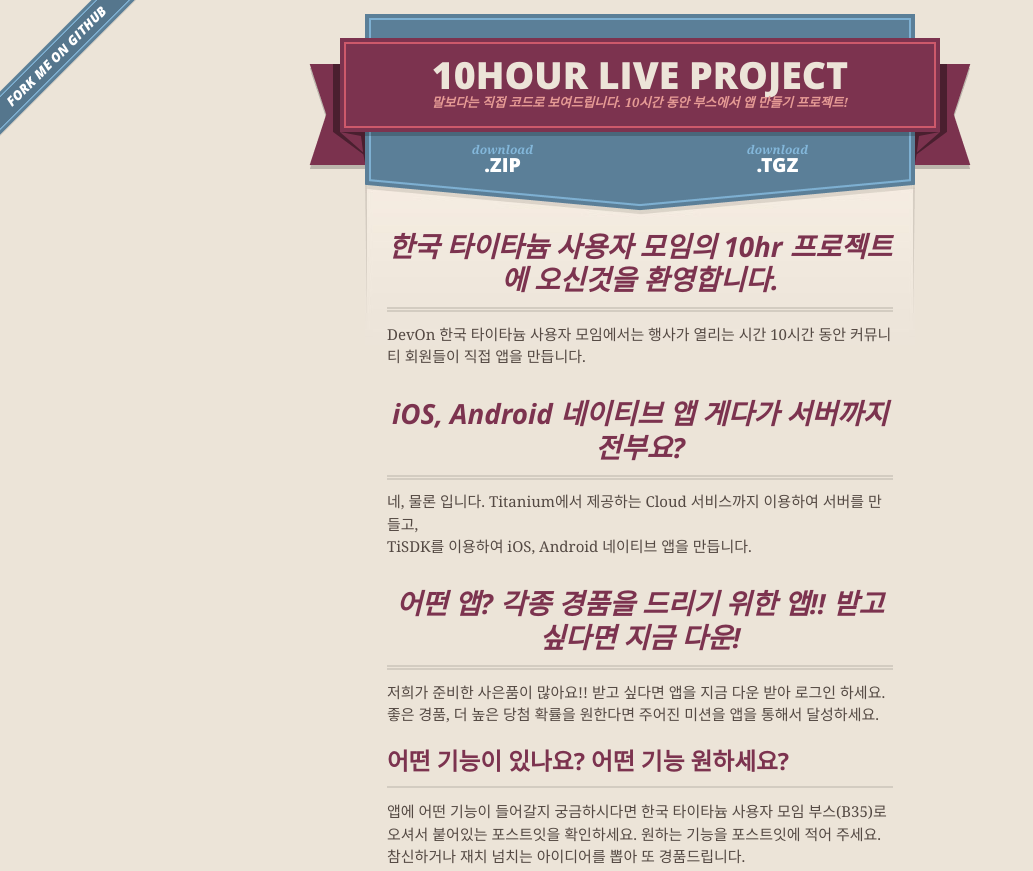
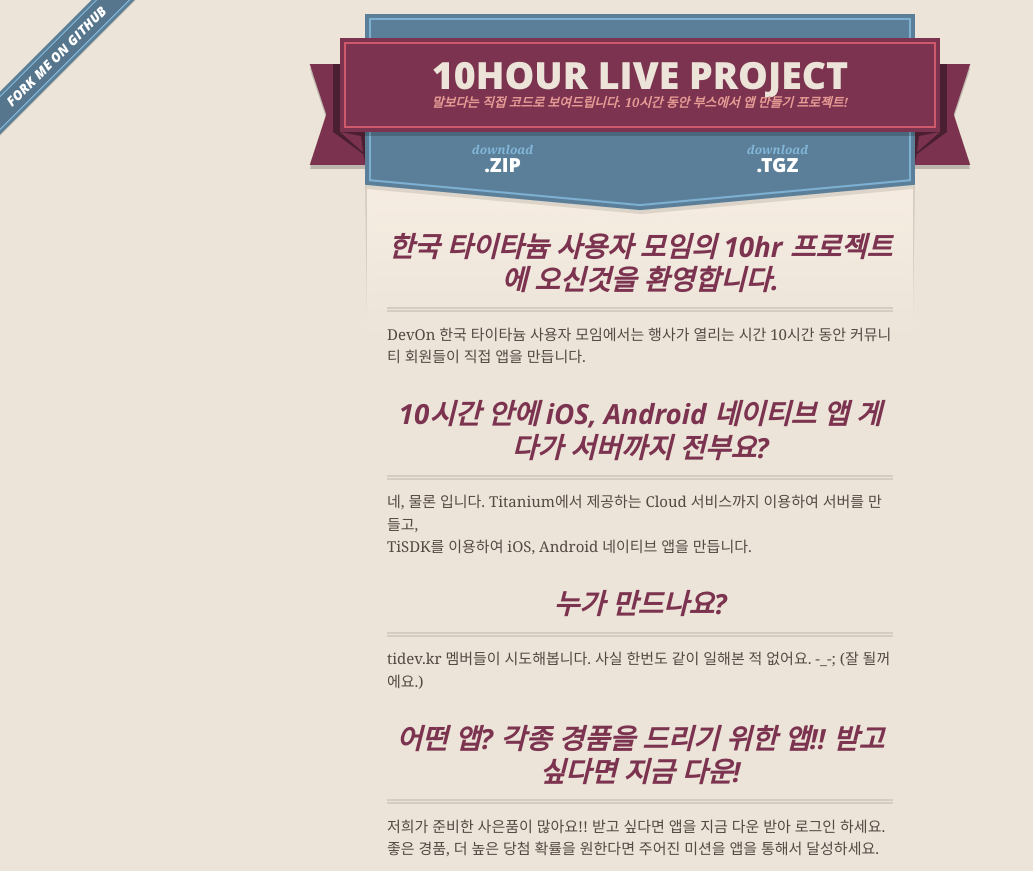
Before and after one commit to tidevkr/tidev10hr, a plain HTML site: page index.html in a window 1280 px wide. Shown: the top 871 px of the page, without its empty margins (0-1033 px from the left). Drawn offline with nearby package versions, Linux system fonts and the light colour scheme.

Commit message:
Create gh-pages branch via GitHub

```diff
--- a/index.html
+++ b/index.html
@@ -52,10 +52,15 @@
 <p>DevOn 한국 타이타늄 사용자 모임에서는 행사가 열리는 시간 10시간 동안 커뮤니티 회원들이 직접 앱을 만듭니다.</p>
 
 <h3>
-<a name="ios-android-%EB%84%A4%EC%9D%B4%ED%8B%B0%EB%B8%8C-%EC%95%B1-%EA%B2%8C%EB%8B%A4%EA%B0%80-%EC%84%9C%EB%B2%84%EA%B9%8C%EC%A7%80-%EC%A0%84%EB%B6%80%EC%9A%94" class="anchor" href="#ios-android-%EB%84%A4%EC%9D%B4%ED%8B%B0%EB%B8%8C-%EC%95%B1-%EA%B2%8C%EB%8B%A4%EA%B0%80-%EC%84%9C%EB%B2%84%EA%B9%8C%EC%A7%80-%EC%A0%84%EB%B6%80%EC%9A%94"><span class="octicon octicon-link"></span></a>iOS, Android 네이티브 앱 게다가 서버까지 전부요?</h3>
+<a name="10%EC%8B%9C%EA%B0%84-%EC%95%88%EC%97%90-ios-android-%EB%84%A4%EC%9D%B4%ED%8B%B0%EB%B8%8C-%EC%95%B1-%EA%B2%8C%EB%8B%A4%EA%B0%80-%EC%84%9C%EB%B2%84%EA%B9%8C%EC%A7%80-%EC%A0%84%EB%B6%80%EC%9A%94" class="anchor" href="#10%EC%8B%9C%EA%B0%84-%EC%95%88%EC%97%90-ios-android-%EB%84%A4%EC%9D%B4%ED%8B%B0%EB%B8%8C-%EC%95%B1-%EA%B2%8C%EB%8B%A4%EA%B0%80-%EC%84%9C%EB%B2%84%EA%B9%8C%EC%A7%80-%EC%A0%84%EB%B6%80%EC%9A%94"><span class="octicon octicon-link"></span></a>10시간 안에 iOS, Android 네이티브 앱 게다가 서버까지 전부요?</h3>
 
 <p>네, 물론 입니다. Titanium에서 제공하는 Cloud 서비스까지 이용하여 서버를 만들고,<br>
 TiSDK를 이용하여 iOS, Android 네이티브 앱을 만듭니다.</p>
+
+<h3>
+<a name="%EB%88%84%EA%B0%80-%EB%A7%8C%EB%93%9C%EB%82%98%EC%9A%94" class="anchor" href="#%EB%88%84%EA%B0%80-%EB%A7%8C%EB%93%9C%EB%82%98%EC%9A%94"><span class="octicon octicon-link"></span></a>누가 만드나요?</h3>
+
+<p>tidev.kr 멤버들이 시도해봅니다. 사실 한번도 같이 일해본 적 없어요. -_-; (잘 될꺼에요.)</p>
 
 <h3>
 <a name="%EC%96%B4%EB%96%A4-%EC%95%B1-%EA%B0%81%EC%A2%85-%EA%B2%BD%ED%92%88%EC%9D%84-%EB%93%9C%EB%A6%AC%EA%B8%B0-%EC%9C%84%ED%95%9C-%EC%95%B1-%EB%B0%9B%EA%B3%A0-%EC%8B%B6%EB%8B%A4%EB%A9%B4-%EC%A7%80%EA%B8%88-%EB%8B%A4%EC%9A%B4" class="anchor" href="#%EC%96%B4%EB%96%A4-%EC%95%B1-%EA%B0%81%EC%A2%85-%EA%B2%BD%ED%92%88%EC%9D%84-%EB%93%9C%EB%A6%AC%EA%B8%B0-%EC%9C%84%ED%95%9C-%EC%95%B1-%EB%B0%9B%EA%B3%A0-%EC%8B%B6%EB%8B%A4%EB%A9%B4-%EC%A7%80%EA%B8%88-%EB%8B%A4%EC%9A%B4"><span class="octicon octicon-link"></span></a>어떤 앱? 각종 경품을 드리기 위한 앱!! 받고 싶다면 지금 다운!</h3>
--- a/params.json
+++ b/params.json
@@ -1 +1 @@
-{"name":"10Hour Live Project","tagline":"말보다는 직접 코드로 보여드립니다. 10시간 동안 부스에서 앱 만들기 프로젝트!","body":"### 한국 타이타늄 사용자 모임의 10hr 프로젝트에 오신것을 환영합니다.\r\nDevOn 한국 타이타늄 사용자 모임에서는 행사가 열리는 시간 10시간 동안 커뮤니티 회원들이 직접 앱을 만듭니다.\r\n\r\n### iOS, Android 네이티브 앱 게다가 서버까지 전부요?\r\n네, 물론 입니다. Titanium에서 제공하는 Cloud 서비스까지 이용하여 서버를 만들고,  \r\nTiSDK를 이용하여 iOS, Android 네이티브 앱을 만듭니다.\r\n\r\n### 어떤 앱? 각종 경품을 드리기 위한 앱!! 받고 싶다면 지금 다운!\r\n저희가 준비한 사은품이 많아요!! 받고 싶다면 앱을 지금 다운 받아 로그인 하세요. 좋은 경품, 더 높은 당첨 확률을 원한다면 주어진 미션을 앱을 통해서 달성하세요.\r\n\r\n#### 어떤 기능이 있나요? 어떤 기능 원하세요?\r\n앱에 어떤 기능이 들어갈지 궁금하시다면 한국 타이타늄 사용자 모임 부스(B35)로 오셔서 붙어있는 포스트잇을 확인하세요. 원하는 기능을 포스트잇에 적어 주세요. 참신하거나 재치 넘치는 아이디어를 뽑아 또 경품드립니다.\r\n\r\n### 앱 다운로드\r\n아직 첫 배포가 이루어지지 않았습니다. 지금 열심히 만들고 있어요.\r\n\r\n* iOS : \r\n* Android : \r\n\r\n### 타이타늄이 어떤거죠? 해볼래요~! 미트업으로 오세요!\r\n궁금하세요? 해보신다고요! 환영합니다. 일단 26일(토) 오후 4시 30분 타이타늄 미트업으로 오세요. 타이타늄의 과거, 현재, 미래에 대한 이야기, Alloy Widget 만들기, 첫 타이타늄 앱 개발 경험등 재미있는 이야기가 준비 중입니다.","google":"UA-42117368-2","note":"Don't delete this file! It's used internally to help with page regeneration."}
+{"name":"10Hour Live Project","tagline":"말보다는 직접 코드로 보여드립니다. 10시간 동안 부스에서 앱 만들기 프로젝트!","body":"### 한국 타이타늄 사용자 모임의 10hr 프로젝트에 오신것을 환영합니다.\r\nDevOn 한국 타이타늄 사용자 모임에서는 행사가 열리는 시간 10시간 동안 커뮤니티 회원들이 직접 앱을 만듭니다.\r\n\r\n### 10시간 안에 iOS, Android 네이티브 앱 게다가 서버까지 전부요?\r\n네, 물론 입니다. Titanium에서 제공하는 Cloud 서비스까지 이용하여 서버를 만들고,  \r\nTiSDK를 이용하여 iOS, Android 네이티브 앱을 만듭니다.\r\n\r\n### 누가 만드나요?\r\ntidev.kr 멤버들이 시도해봅니다. 사실 한번도 같이 일해본 적 없어요. -_-; (잘 될꺼에요.)\r\n\r\n### 어떤 앱? 각종 경품을 드리기 위한 앱!! 받고 싶다면 지금 다운!\r\n저희가 준비한 사은품이 많아요!! 받고 싶다면 앱을 지금 다운 받아 로그인 하세요. 좋은 경품, 더 높은 당첨 확률을 원한다면 주어진 미션을 앱을 통해서 달성하세요.\r\n\r\n#### 어떤 기능이 있나요? 어떤 기능 원하세요?\r\n앱에 어떤 기능이 들어갈지 궁금하시다면 한국 타이타늄 사용자 모임 부스(B35)로 오셔서 붙어있는 포스트잇을 확인하세요. 원하는 기능을 포스트잇에 적어 주세요. 참신하거나 재치 넘치는 아이디어를 뽑아 또 경품드립니다.\r\n\r\n### 앱 다운로드\r\n아직 첫 배포가 이루어지지 않았습니다. 지금 열심히 만들고 있어요.\r\n\r\n* iOS : \r\n* Android : \r\n\r\n### 타이타늄이 어떤거죠? 해볼래요~! 미트업으로 오세요!\r\n궁금하세요? 해보신다고요! 환영합니다. 일단 26일(토) 오후 4시 30분 타이타늄 미트업으로 오세요. 타이타늄의 과거, 현재, 미래에 대한 이야기, Alloy Widget 만들기, 첫 타이타늄 앱 개발 경험등 재미있는 이야기가 준비 중입니다.","google":"UA-42117368-2","note":"Don't delete this file! It's used internally to help with page regeneration."}
```
